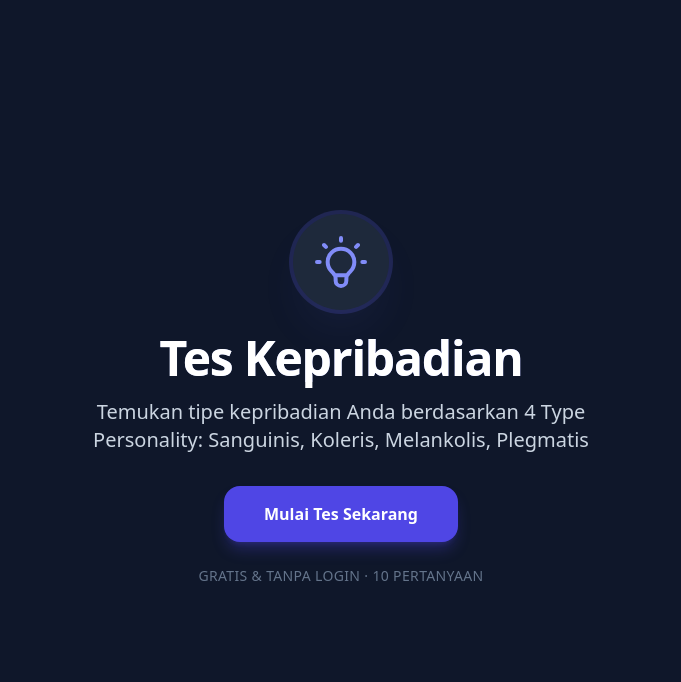
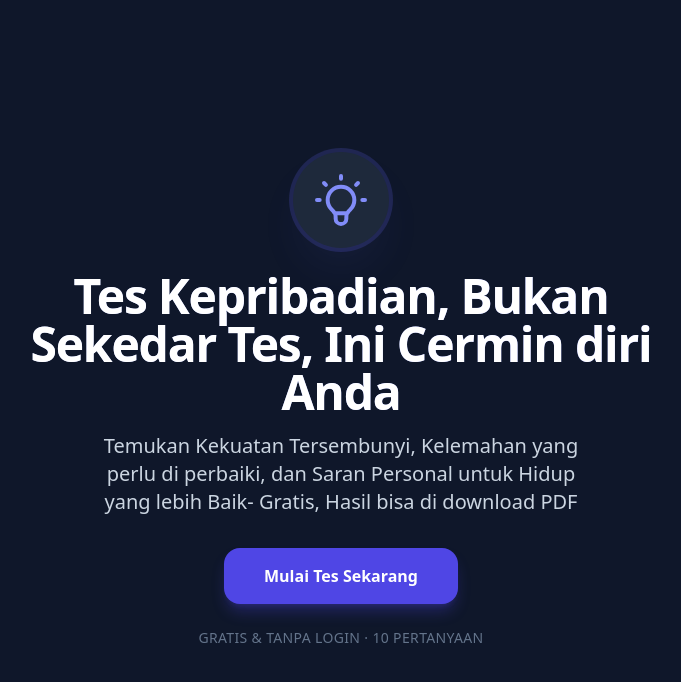
Before and after one commit to berhasilsemua83/cekharilahir, a React (Vite) app: page / in a window 1280 px wide. Shown: the top 682 px of the page, without its empty margins (299-980 px from the left). Built offline with nearby package versions, Linux system fonts and the light colour scheme.

Commit message:
Update App.tsx

```diff
--- a/App.tsx
+++ b/App.tsx
@@ -27,11 +27,11 @@ const StartScreen: React.FC<{ onStart: () => void }> = ({ onStart }) => (
 
     {/* Ukuran Font disesuaikan agar lebih proporsional di HP */}
     <h1 className="text-3xl sm:text-4xl md:text-5xl font-bold text-white mb-3 md:mb-4 tracking-tight bg-clip-text text-transparent bg-gradient-to-r from-indigo-200 to-indigo-400">
-      Tes Kepribadian
+      Tes Kepribadian, Bukan Sekedar Tes, Ini Cermin diri Anda
     </h1>
 
     <p className="text-sm sm:text-base md:text-xl text-slate-300 mb-6 md:mb-8 leading-relaxed max-w-lg px-2">
-      Temukan tipe kepribadian Anda berdasarkan 4 Type Personality: Sanguinis, Koleris, Melankolis, Plegmatis
+      Temukan Kekuatan Tersembunyi, Kelemahan yang perlu di perbaiki, dan Saran Personal untuk Hidup yang lebih Baik- Gratis, Hasil bisa di download PDF
     </p>
 
     <button
```
